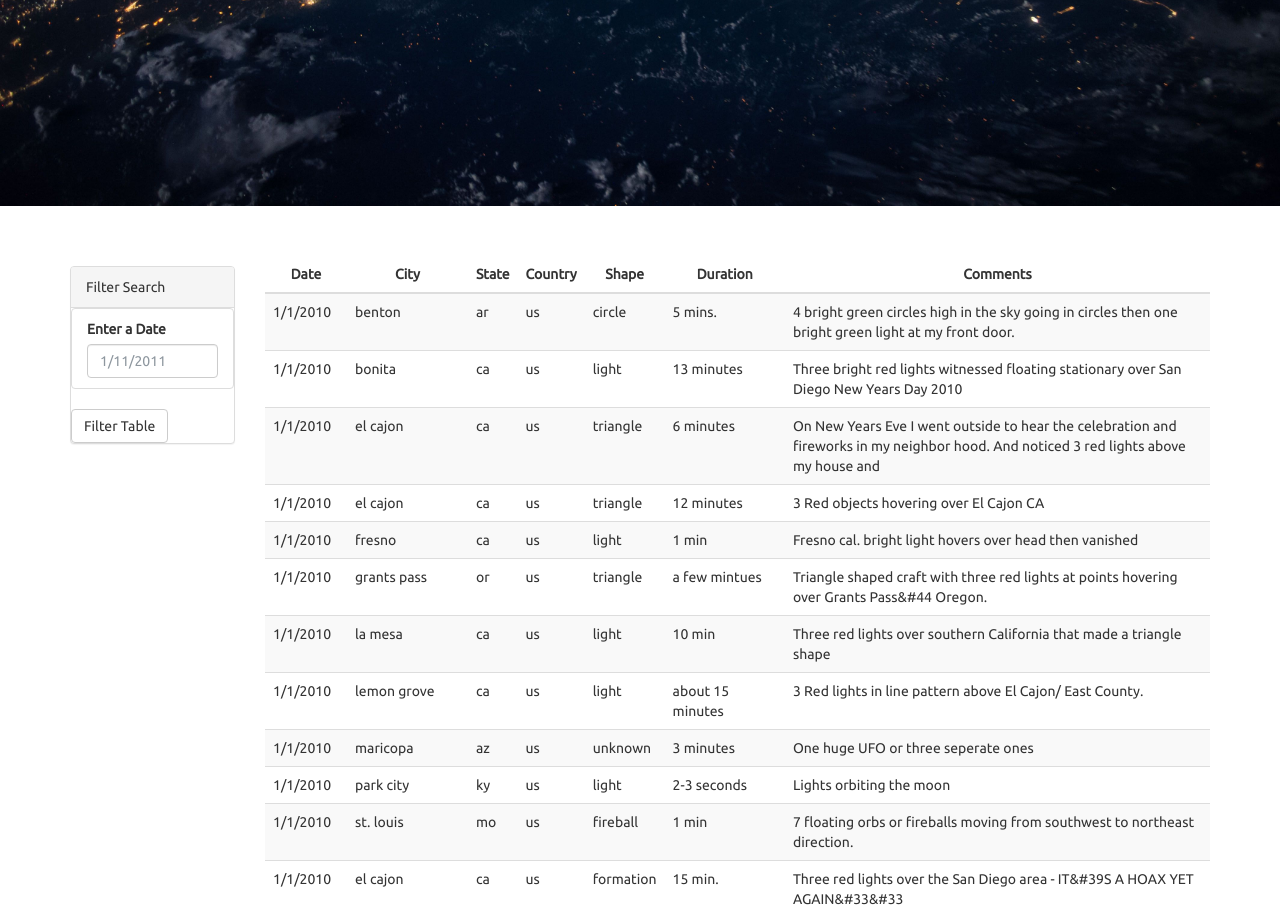
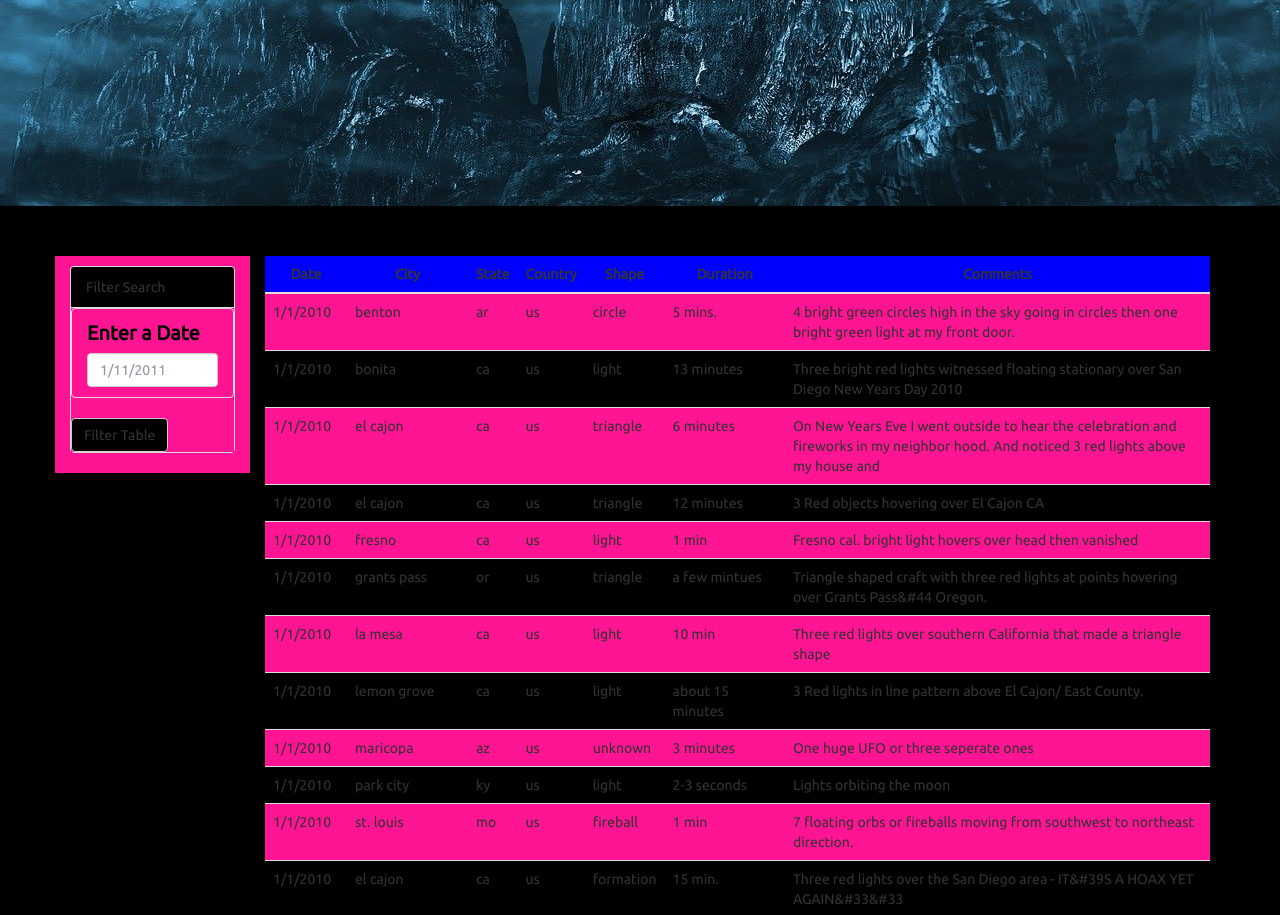
Before and after one commit to clemiblac/javascript-challenge, a plain HTML site: page javascript-challenge/UFO-level-1/StarterCode/index.html in a window 1280 px wide. Shown: the part 406-1321 px from the top of the page. Drawn offline with nearby package versions, Linux system fonts and the light colour scheme.

```diff
--- a/javascript-challenge/UFO-level-1/StarterCode/index.html
+++ b/javascript-challenge/UFO-level-1/StarterCode/index.html
@@ -10,7 +10,7 @@
   <link rel="stylesheet" href="static/css/style.css">
 </head>
 
-<body>
+<body style="background:black;">
   <div class="wrapper">
     <nav class="navbar navbar-default">
       <div class="container-fluid">
@@ -25,23 +25,23 @@
       <h1>UFO Sightings</h1>
       <p>The Truth is Out There</p>
     </div>
-    <div class="container">
+    <div class="container" style="background:black">
       <div class="row margin-top-50">
-        <div class="col-md-2">
+        <div class="col-md-2" style="background: deeppink;">
           <aside class="filters">
             <div class="panel panel-default">
-              <div class="panel-heading">Filter Search</div>
-              <div class="panel-body">
+              <div class="panel-heading" style="background:black">Filter Search</div>
+              <div class="panel-body" style="background: deeppink;">
                 <form>
                   <div class="form-group">
                     <ul class="list-group" id="filters">
-                      <li class="filter list-group-item">
-                        <label for="date">Enter a Date</label>
+                      <li class="filter list-group-item" style="background: deeppink;">
+                        <label for="date" style="font-size: 20px;color:black">Enter a Date</label>
                         <input class="form-control" id="datetime" type="text" placeholder="1/11/2011">
                       </li>
                     </ul>
                   </div>
-                  <button id="filter-btn" type="button" class="btn btn-default">Filter Table</button>
+                  <button id="filter-btn" type="button" class="btn btn-default" style="background:black;">Filter Table</button>
                 </form>
               </div>
             </div>
@@ -49,7 +49,7 @@
         </div>
         <div class="col-md-10">
           <div id="table-area" class="">
-            <table id="ufo-table" class="table table-striped">
+            <table id="ufo-table" class="table table-striped" >
               <thead>
                 <tr>
                   <th class="table-head">Date</th>
--- a/javascript-challenge/UFO-level-1/StarterCode/static/css/style.css
+++ b/javascript-challenge/UFO-level-1/StarterCode/static/css/style.css
@@ -25,7 +25,7 @@
   bottom: 0;
   left: 0;
   min-height: 100px;
-  background: #4e5d6c;
+  background: deeppink;
 }
 
 /* The code styles the text at the bottom of the footer */
@@ -35,12 +35,13 @@
   bottom: 0;
   left: 0;
   padding: 5px;
-  background: #1b3146;
+  background: black;
 }
 
 .navbar {
   padding: 5px;
   margin: 0;
+  background: black;
 }
 
 /* This CSS styles the ufo icon in the navbar */
@@ -75,6 +76,7 @@
 
 #table-area th {
   text-align: center;
+  background-color: blue;
 }
 
 #table-area th:first-child,
@@ -82,6 +84,11 @@
 #table-area th:nth-child(6) {
   min-width: 70px;
 }
+
+#table-area tr:nth-child(odd) {
+  background-color: deeppink;
+}
+
 
 .loader {
   margin-top: 50px;
@@ -98,7 +105,7 @@
   padding: 20px;
   margin: 0;
   background: black;
-  background-image: url("../images/nasa.jpg");
+  background-image: url("../images/ufo_background.jpg");
   background-attachment: fixed;
   background-position: bottom center;
   background-size: cover;
@@ -191,6 +198,8 @@
   }
 }
 
+
+
 /* keyframe animations which will be used to animate the title */
 @keyframes title {
   from {
```
Also changed, not shown: javascript-challenge/UFO-level-1/StarterCode/static/js/app.js (+0 -12 lines), javascript-challenge/UFO-level-1/StarterCode/static/images/ufo_background.jpg (added).
